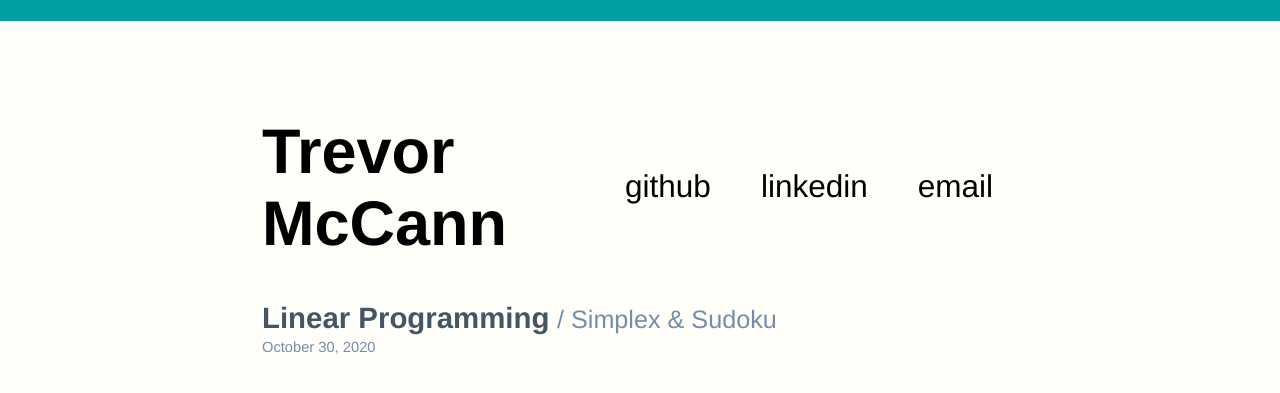
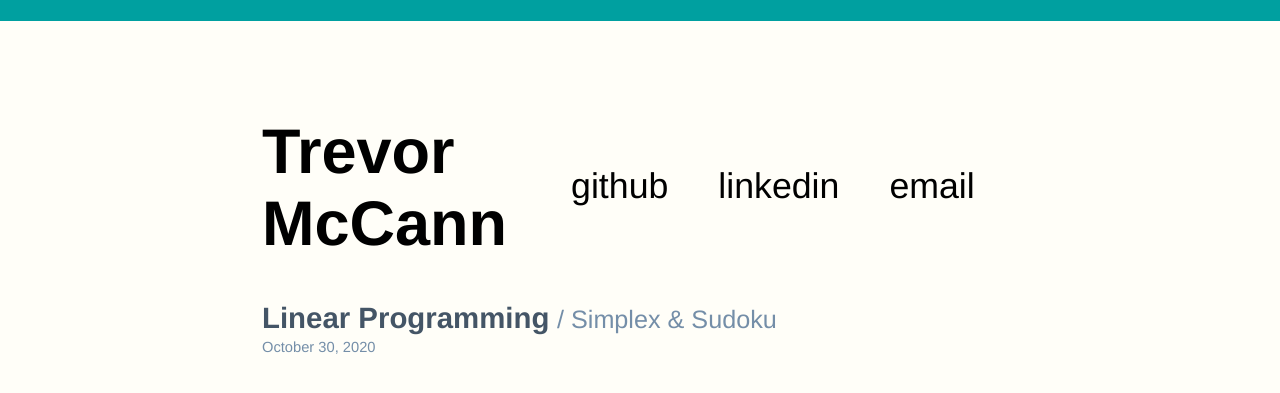
Before and after one commit to tmccann21/portfolio-website, a PHP site: page / in a window 1280 px wide. Shown: the top 393 px of the page. Run offline with PHP 8.4, Linux system fonts and the light colour scheme.

Commit message:
update responseive UI for small screens

```diff
--- a/articles/linear-programming.html
+++ b/articles/linear-programming.html
@@ -6,8 +6,9 @@
     <body>
         <div id="content">
             <div class="article-title">
-               <h2> Linear Programming </h2>
                 <p class="article-date">October 31, 2020</p>
+                <h2> Linear Programming </h2>
+                <a href="../index.html" class="home-link fade-colour"> Go Back </a>
             </div>
             <div class="article-content">
                 <p>
--- a/index.html
+++ b/index.html
@@ -9,16 +9,19 @@
   <body>
     <div id="content">
       <div id="header">
-        <h1>Trevor McCann</h1>
-        <div id="navbar">
-          <a href="https://github.com/tmccann21" class="header-link" target="_blank"> github </a>
-          <a href="https://www.linkedin.com/in/tmccann21/" class="header-link" target="_blank"> linkedin </a>
-          <a href="mailto:trevormccann21@gmail.com" class="header-link" target="_blank"> email </a>
+        <div class="header-top">
+          <h1>Trevor McCann</h1>
+          <div id="navbar">
+            <a href="https://github.com/tmccann21" class="header-link fade-colour" target="_blank"> github </a>
+            <a href="https://www.linkedin.com/in/tmccann21/" class="header-link fade-colour" target="_blank"> linkedin </a>
+            <a href="mailto:trevormccann21@gmail.com" class="header-link fade-colour" target="_blank"> email </a>
+          </div>
         </div>
       </div>
+
       <div class="article-row">
         <div class="article-header">
-          <a href="articles/linear-programming.html" class="article-link"> Linear Programming </a>
+          <a href="articles/linear-programming.html" class="article-link fade-colour"> Linear Programming </a>
           <p class="article-date">October 30, 2020</p>
         </div>
         <p class="article-description normal-screen">/ Simplex &amp; Sudoku</p>
--- a/style/home.css
+++ b/style/home.css
@@ -1,6 +1,7 @@
 #navbar {
     display: flex;
-    align-items: center;
+    align-items: flex-start;
+    width: 100%;
 }
 
 .article-link, .article-link:focus, .article-link:active, .article-link:visited {
--- a/style/main.css
+++ b/style/main.css
@@ -5,19 +5,17 @@ body {
   border-top: 1em solid #00a0a0;
 }
 
+p, h1, h2, h3, h4, h5, h6 {
+  margin: 0;
+}
+
 h1 {
   color: #000;
-  margin: 0;
 }
 
 h2 {
   color: #000;
-  margin: 0;
   font-size: 2.5em;
-}
-
-p {
-  margin: 0;
 }
 
 #content {
@@ -30,10 +28,7 @@ p {
 }
 
 #header {
-  display: flex;
-  align-items: center;
   max-width: 100vw;
-  flex-direction: column;
   margin-bottom: 2em;
 }
 
@@ -43,6 +38,22 @@ p {
 
 .header-link:hover {
   color: #00a0a0
+}
+
+.header-top {
+  display: flex;
+  align-items: flex-start;
+  flex-direction: column;
+}
+
+.fade-colour {
+  -moz-transition:color .15s ease-in;
+  -o-transition:color .15s ease-in;
+  -webkit-transition:color .15s ease-in;
+}
+
+.light-grey {
+  color: #748ea8;
 }
 
 @media(min-width: 330px)
@@ -69,8 +80,8 @@ p {
   .normal-screen { display: none; }
 
   .header-link {
-    font-size: 1.3em;
-    padding: 8px 10px 5px 10px;
+    font-size: 1.45em;
+    padding: 8px 20px 5px 0;
     text-decoration: none;
   }
 }
@@ -82,15 +93,15 @@ p {
   }
 
   .header-link {
-    font-size: 1.45em;
-    padding: 8px 16px 5px 16px;
+    font-size: 1.55em;
+    padding: 8px 32px 5px 0;
     text-decoration: none;
   }
 }
 
 @media(min-width: 400px) {
   h1 {
-    font-size: 2.7em
+    font-size: 2.68em
   }
 
   #content
@@ -101,8 +112,8 @@ p {
   }
 
   .header-link {
-    font-size: 1.5em;
-    padding: 5px 25px 5px 25px;
+    font-size: 1.8em;
+    padding: 5px 32px 5px 0;
     text-decoration: none;
   }
 }
@@ -121,6 +132,12 @@ p {
   {
     margin-left: 2.8em;
     margin-right: 2.8em;
+  }
+
+  .header-link {
+    font-size: 1.7em;
+    padding: 5px 40px 5px 0;
+    text-decoration: none;
   }
 }
 
@@ -143,16 +160,16 @@ p {
 
   #header {
     padding-top: 20px;
+  }
+
+  #navbar { align-items: initial; }
+
+  .header-top {
     flex-direction: row;
+    align-items: center;
   }
- /* Full-width headings have been line-wrapped manually for a more balanced
-  * result than what the browser would do. Even though at this size the line
-  * width is not yet 36em, titles that need breaking are typically much
-  * shorter per line, so this should fit. */
-  h1 > br
-  {
-    display: block;
-  }
+
+  .header-link { padding: 5px 25px 5px 25px; }
 }
 
 /* At this width, the viewport is wide enough to fit the content at its
```
Also changed, not shown: style/article.css (+19 -1 lines).
